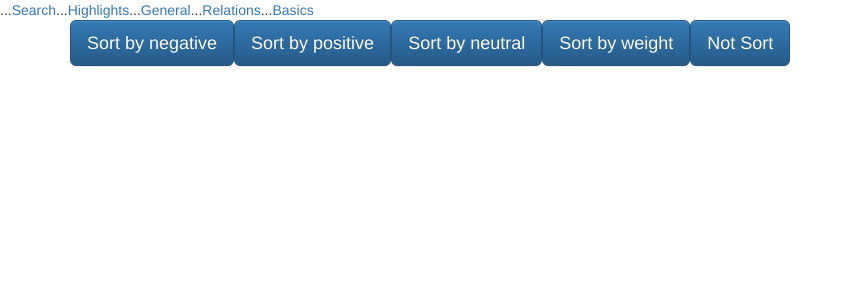
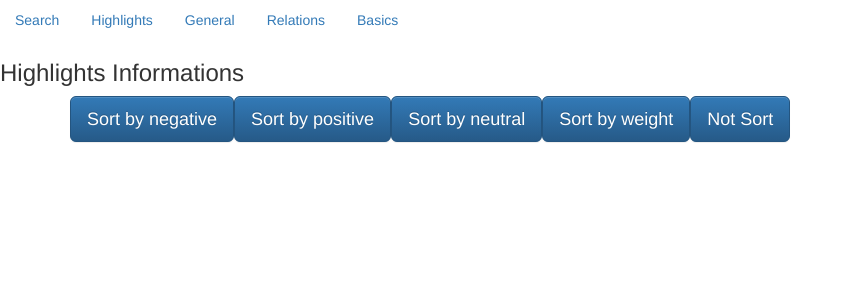
Before and after one commit to nikindtmas1/Risika-task, a Next.js app: page /highlights/1 in a window 1280 px wide. Shown: the top 300 px of the page, without its empty margins (0-851 px from the left). Built offline with nearby package versions, Linux system fonts and the light colour scheme.

Commit message:
Added new navbar

```diff
--- a/components/Layout.js
+++ b/components/Layout.js
@@ -3,6 +3,7 @@ import Navbar from "./Navbar";
 // import Link from "next/link";
 
 const Layout = (props) => (
+
     <div>
         <Head>
             <title>Risika</title>
@@ -18,6 +19,7 @@ const Layout = (props) => (
         <Navbar />
 
         {props.children}
+
     </div>
 
 );
--- a/components/Navbar.js
+++ b/components/Navbar.js
@@ -1,22 +1,26 @@
-import Link from "next/link";
+//import Link from "next/link";
 
 const Navbar = () => (
     <div>
 
-        <nav class="navbar navbar-inverse">
-            {/* <Link href="/"><a>Search</a></Link> */}
-            ...
+        <ul className="nav nav-pills">
+            <li className="nav-item">
+                <a className="nav-link active" aria-current="page" href="/">Search</a>
+            </li>
+            <li className="nav-item">
+                <a className="nav-link" href={`/highlights/37677892`}>Highlights</a>
+            </li>
+            <li className="nav-item">
+                <a className="nav-link" href={`/general/37677892?name=risika`}>General</a>
+            </li>
+            <li className="nav-item">
+                <a className="nav-link" href={`/company/37677892`}>Relations</a>
+            </li>
+            <li className="nav-item">
+                <a className="nav-link" href={`/basic/37677892`}>Basics</a>
+            </li>
+        </ul>
 
-            <Link href="/"><a>Search</a></Link>
-            ...
-            <Link href={`/highlights/37677892`}><a>Highlights</a></Link>
-            ...
-            <Link href={`/general/37677892?name=risika`}><a>General</a></Link>
-            ...
-            <Link href={`/company/37677892`}><a>Relations</a></Link>
-            ...
-            <Link href={`/basic/37677892`}><a>Basics</a></Link>
-        </nav>
 
         {/* <style jsx>{`
         ul {
@@ -40,3 +44,18 @@ const Navbar = () => (
 );
 
 export default Navbar;
+
+{/* <nav class="navbar navbar-inverse">
+
+            ...
+
+            <Link href="/"><a>Search</a></Link>
+            ...
+            <Link href={`/highlights/37677892`}><a>Highlights</a></Link>
+            ...
+            <Link href={`/general/37677892?name=risika`}><a>General</a></Link>
+            ...
+            <Link href={`/company/37677892`}><a>Relations</a></Link>
+            ...
+            <Link href={`/basic/37677892`}><a>Basics</a></Link>
+        </nav> */}
--- a/pages/basic/[id].js
+++ b/pages/basic/[id].js
@@ -33,6 +33,8 @@ const Basic = () => {
 
 return (
     <Layout>
+          <h3>Basics Informations</h3>
+
         <div className="container">
         {arrayData.map(x =>
             <div class="panel panel-default">
--- a/pages/highlights/[id].js
+++ b/pages/highlights/[id].js
@@ -61,6 +61,7 @@ const Highlights = () => {
 
     return (
         <Layout>
+          <h3>Highlights Informations</h3>
             <div className="container">
 
             <p>
--- a/pages/index.js
+++ b/pages/index.js
@@ -26,6 +26,7 @@ export default function Home() {
 
   return (
     <Layout>
+
       <div className="container">
         {/* <h1>Good luck! {JSON.stringify(router.query)}</h1> */}
         {/* <h3>Search Company</h3> */}
@@ -68,6 +69,11 @@ export default function Home() {
         }
 
       </div>
+      <picture>
+            <source srcset="https://emerging-europe.com/wp-content/uploads/2019/10/adobestock_235711851-990x556.jpeg" type="image/svg+xml" />
+            <img src="https://emerging-europe.com/wp-content/uploads/2019/10/adobestock_235711851-990x556.jpeg" class="img-fluid img-thumbnail" alt="..." />
+        </picture>
+
 
 
     </Layout>
```
